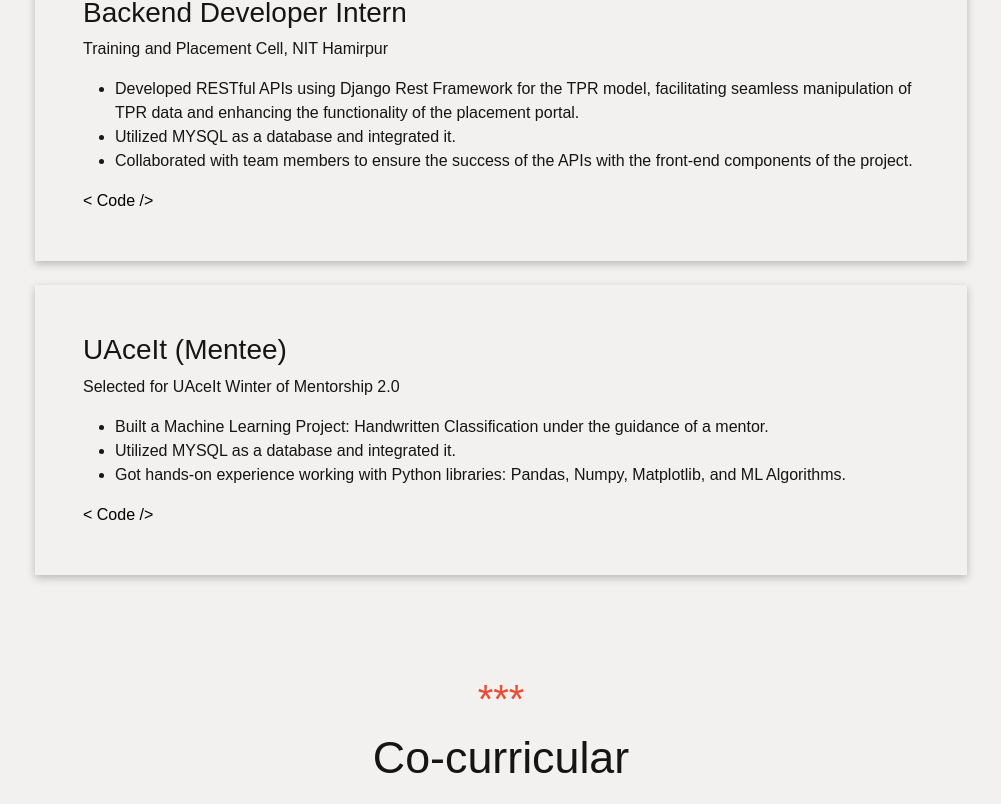
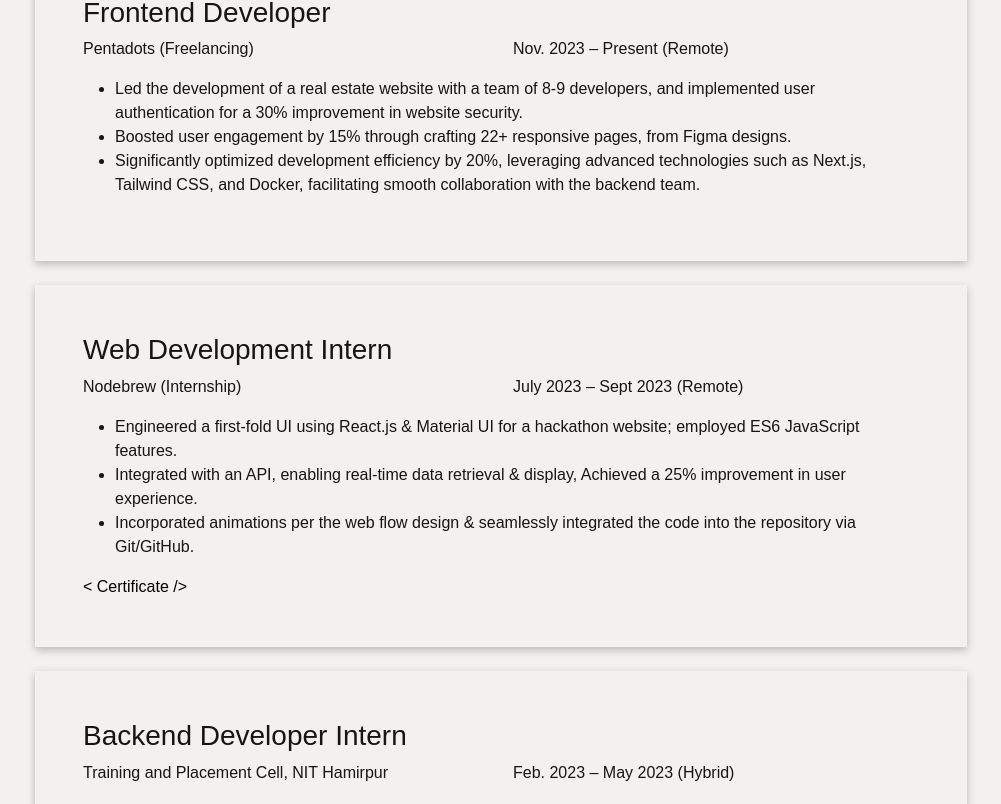
Before and after one commit to Cvanshulll/Vanshul_Portfolio, a React (Create React App) app in the folder portfolio/: page / in a window 1280 px wide. Shown: the part 3976-4780 px from the top of the page, without its empty margins (139-1140 px from the left). Built offline with nearby package versions, Linux system fonts and the light colour scheme; a web font is replaced by a local one.

Commit message:
updated-experience-section

```diff
--- a/portfolio/src/components/ExpData.js
+++ b/portfolio/src/components/ExpData.js
@@ -1,4 +1,44 @@
 const ExpData = [
+  {
+    title: "Frontend Developer",
+    company: "Pentadots (Freelancing)",
+    detail: [
+      {
+        info:
+          "Led the development of a real estate website with a team of 8-9 developers, and implemented user authentication for a 30% improvement in website security."
+      },
+      { info: "Boosted user engagement by 15% through crafting 22+ responsive pages, from Figma designs." },
+
+      {
+        info:
+          "Significantly optimized development efficiency by 20%, leveraging advanced technologies such as Next.js, Tailwind CSS, and Docker, facilitating smooth collaboration with the backend team."
+      }
+    ],
+    timeline: "Nov. 2023 – Present (Remote)",
+    // codeLink: "https://talentboltz.netlify.app/home/",
+    // demoLink: "https://",
+    // certificateLink: "https://drive.google.com/file/d/1z7A_uXVvHmkPGhnLE_lrNmjzOLSDGkB-/view"
+  },
+  {
+    title: "Web Development Intern",
+    company: "Nodebrew (Internship)",
+    detail: [
+      {
+        info:
+          "Engineered a first-fold UI using React.js & Material UI for a hackathon website; employed ES6 JavaScript features."
+      },
+      { info: "Integrated with an API, enabling real-time data retrieval & display, Achieved a 25% improvement in user experience." },
+
+      {
+        info:
+          "Incorporated animations per the web flow design & seamlessly integrated the code into the repository via Git/GitHub."
+      }
+    ],
+    timeline: "July 2023 – Sept 2023 (Remote)",
+    // codeLink: "https://talentboltz.netlify.app/home/",
+    // demoLink: "https://",
+    certificateLink: "https://drive.google.com/file/d/1z7A_uXVvHmkPGhnLE_lrNmjzOLSDGkB-/view"
+  },
   {
     title: "Backend Developer Intern",
     company: "Training and Placement Cell, NIT Hamirpur",
@@ -14,9 +54,9 @@ const ExpData = [
           "Collaborated with team members to ensure the success of the APIs with the front-end components of the project."
       }
     ],
-    timeline: "Feb 2023 – May 2023 (Hybrid)",
+    timeline: "Feb. 2023 – May 2023 (Hybrid)",
     codeLink: "https://talentboltz.netlify.app/home/",
-    demoLink: "https://"
+    // demoLink: "https://"
   },
   {
     title: "UAceIt (Mentee)",
@@ -36,7 +76,7 @@ const ExpData = [
     timeline: "December 2021 - Jan 2022 ",
     codeLink:
       "https://github.com/UAceIt-Winter-of-Mentorship/Handwritten-Digit-Classification/tree/main/Vanshul_Handwritten_Digit_Classification",
-    demoLink: "not found"
+    // demoLink: "not found"
   }
 ];
 
--- a/portfolio/src/components/Experience.js
+++ b/portfolio/src/components/Experience.js
@@ -22,13 +22,24 @@ const Experience = () => {
                   <div className="row">
                     <div className="col">
                       <h3>{item.title}</h3>
+                      <div className="row justify-between">
+                        <div className="col"><p
+                        style={{
+                          fontWeight: "450"
+                        }}
+                      >
+                        {item.company}
+                      </p></div>
+                      <div className="col">
                         <p
                           style={{
                             fontWeight: "450"
                           }}
                         >
-                        {item.company}
+                          {item.timeline}
                         </p>
+                      </div>
+                      </div>
                       <ul>
                         {item.detail.map((e) => (
                           <li> {e.info} </li>
@@ -40,6 +51,7 @@ const Experience = () => {
                             fontWeight: "450"
                           }}
                         >
+                          {item.codeLink ? (
                             <a
                               href={item.codeLink}
                               target="_blank"
@@ -48,6 +60,17 @@ const Experience = () => {
                               {" "}
                               &lt; Code /&gt;
                             </a>
+                          ) : null}
+                          {item.certificateLink ? (
+                            <a
+                              href={item.certificateLink}
+                              target="_blank"
+                              rel="noopener noreferrer"
+                            >
+                              {" "}
+                              &lt; Certificate /&gt;
+                            </a>
+                          ) : null}
                         </div>
                         <div
                           style={{
```
Also changed, not shown: 1 other file (tests, documents, lock files or other folders). Lines whose indentation alone changed are shown as unchanged.
